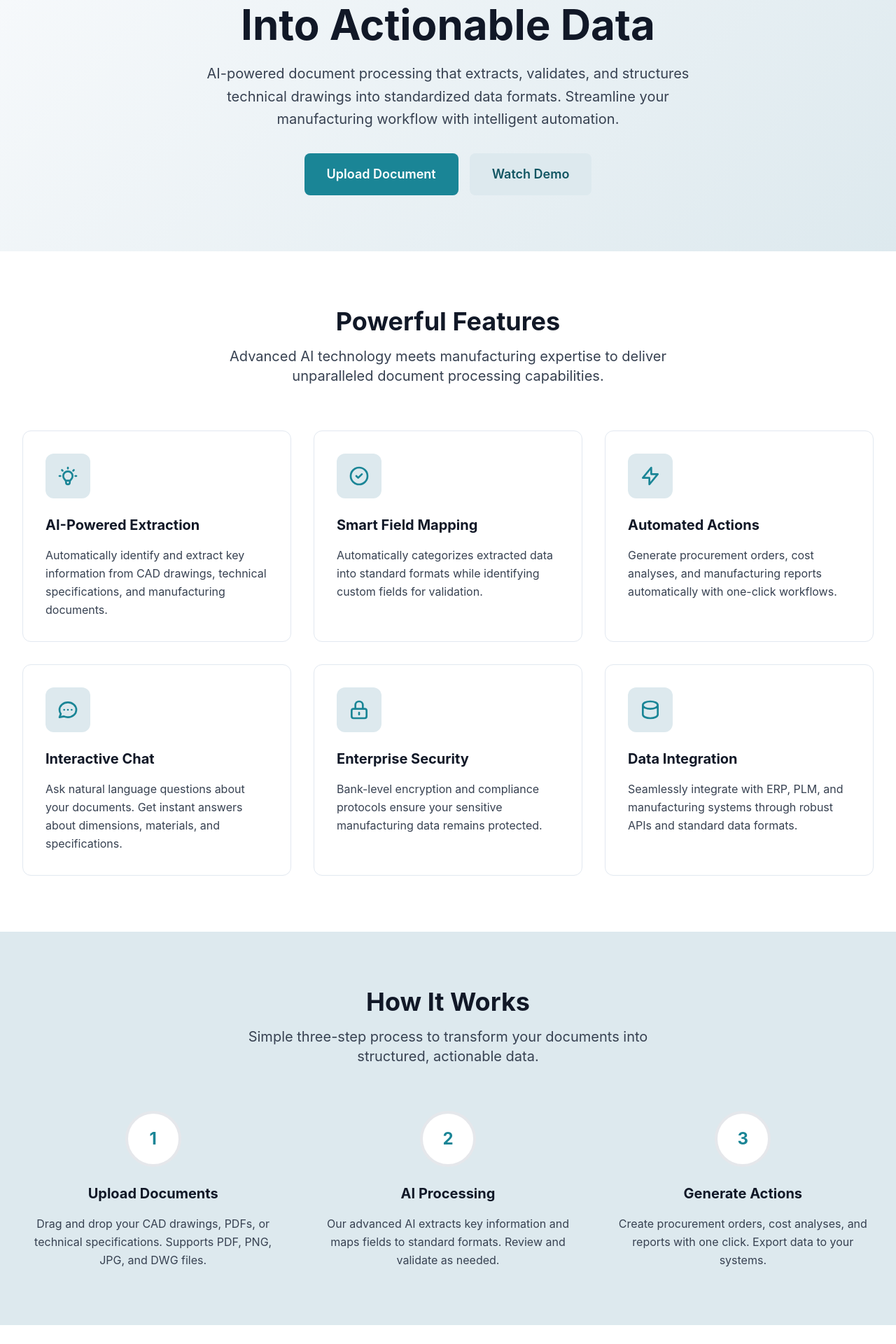
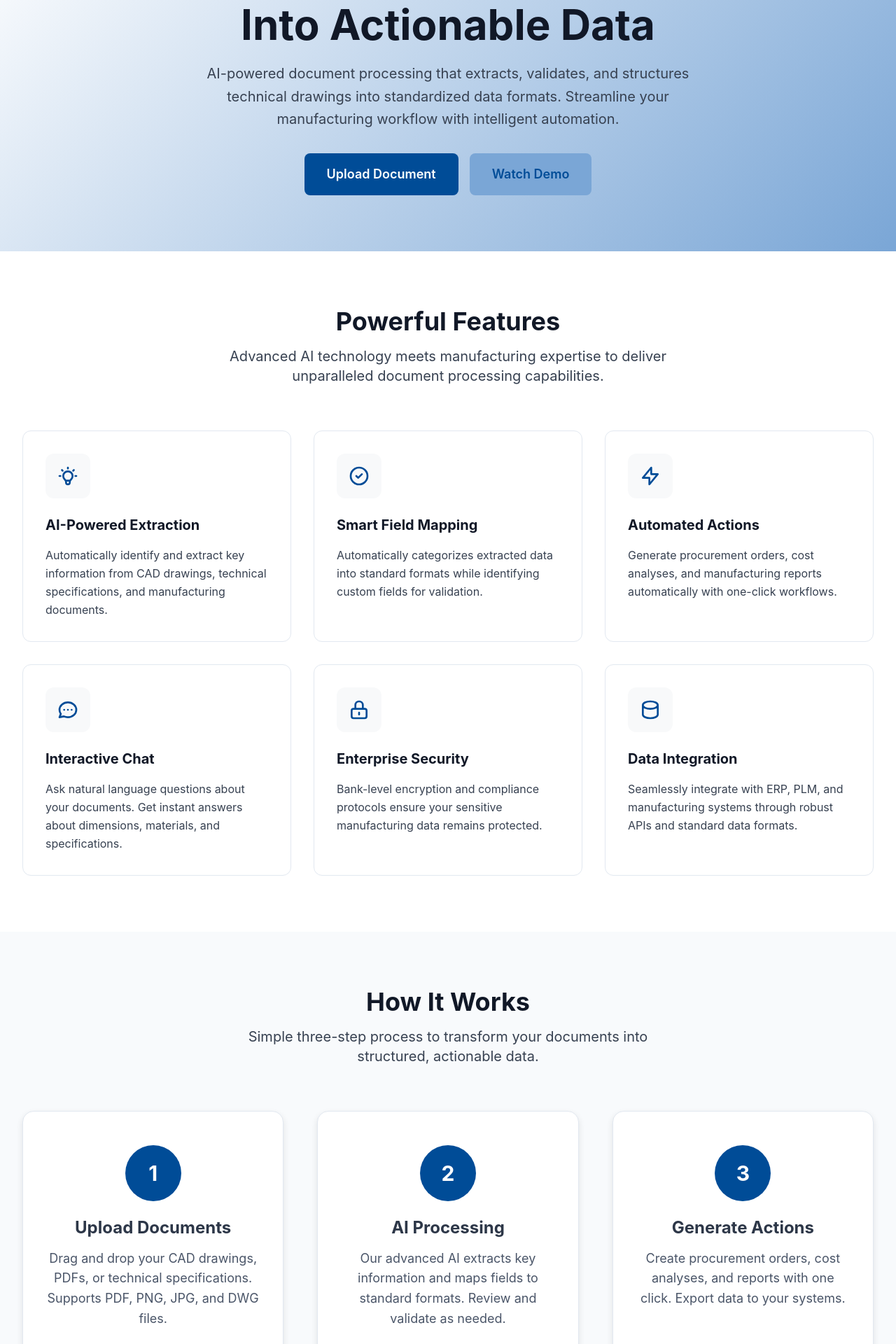
Before and after one commit to brpuneet898/boi-cad-agent, a Flask app: page / in a window 1280 px wide. Shown: the part 200-2120 px from the top of the page at 70% size. Run offline with Flask 3, Linux system fonts and the light colour scheme; some libraries are stand-ins or nearby versions.

Commit message:
Updated UI

```diff
--- a/static/style.css
+++ b/static/style.css
@@ -1,55 +1,143 @@
-body { font-family: 'Inter', sans-serif; }
+body {
+    font-family: 'Inter', sans-serif;
+}
 
+/* Primary Button */
 .btn-primary {
-    background: #1A8596;
+    background: #004c97; /* Primary Blue */
     color: white;
     transition: all 0.3s ease;
     font-weight: 500;
 }
 .btn-primary:hover {
-    background: #115562;
+    background: #0072ce; /* Lighter Blue for Hover */
     transform: translateY(-2px);
-    box-shadow: 0 8px 25px rgba(26, 133, 150, 0.3);
+    box-shadow: 0 8px 25px rgba(0, 114, 206, 0.3); /* Soft blue shadow */
 }
 
+/* Secondary Button */
 .btn-secondary {
-    background: #DDE9EE;
-    color: #115562;
+    background: #7aa6d6; /* Light Blue Accent */
+    color: #004c97; /* Dark Blue for contrast */
     transition: all 0.3s ease;
     font-weight: 500;
 }
 .btn-secondary:hover {
-    background: #c8d6dc;
+    background: #5b89c4; /* Slightly darker blue for hover */
     transform: translateY(-1px);
 }
 
+/* Hero Section */
 .hero-gradient {
-    background: linear-gradient(135deg, #f8fafc 0%, #DDE9EE 100%);
+    background: linear-gradient(135deg, #ffffff 0%, #7aa6d6 100%); /* Smooth gradient from white to light blue */
 }
 
-.text-primary { color: #1A8596; }
-.text-secondary { color: #115562; }
-.bg-light-accent { background: #DDE9EE; }
+/* Text Colors */
+.text-primary {
+    color: #004c97; /* Primary Blue for headings and main text */
+}
+.text-secondary {
+    color: #6f7d89; /* Muted gray-blue for secondary text */
+}
 
+/* Background Accent */
+.bg-light-accent {
+    background: #f8f9fa; /* Very light gray for subtle background areas */
+}
+
+/* Navigation Link */
 .nav-link {
-    color: #374151;
+    color: #6f7d89; /* Muted gray-blue for regular state */
     transition: color 0.2s ease;
 }
-.nav-link:hover { color: #1A8596; }
+.nav-link:hover {
+    color: #004c97; /* Primary Blue for hover state */
+}
 
+/* Feature Cards */
 .feature-card {
     background: white;
-    border: 1px solid #e2e8f0;
+    border: 1px solid #e2e8f0; /* Light gray border */
     transition: all 0.3s ease;
 }
 .feature-card:hover {
-    border-color: #1A8596;
+    border-color: #004c97; /* Primary Blue for hover border */
     transform: translateY(-4px);
-    box-shadow: 0 12px 30px rgba(26, 133, 150, 0.15);
+    box-shadow: 0 12px 30px rgba(0, 76, 151, 0.15); /* Soft blue shadow */
 }
 
+/* Icon Container */
 .icon-container {
-    background: #DDE9EE;
-    color: #1A8596;
+    background: #f8f9fa; /* Light background for icon container */
+    color: #004c97; /* Primary Blue for icon color */
     transition: all 0.3s ease;
 }
+
+/* Styling the "How It Works" section */
+#how-it-works {
+    background: #f8fafc; /* Light background for contrast */
+    padding: 5rem 0;
+}
+
+/* Styling the Step Cards */
+.step-card {
+    background: white;
+    padding: 2rem 1.5rem;
+    border-radius: 1rem;
+    border: 1px solid #e2e8f0;
+    transition: all 0.3s ease-in-out;
+    box-shadow: 0 4px 10px rgba(0, 0, 0, 0.1);
+}
+
+.step-card:hover {
+    background: #e5f2ff; /* Soft light blue on hover */
+    transform: translateY(-10px); /* Slight lifting effect */
+    box-shadow: 0 12px 25px rgba(0, 0, 0, 0.15); /* More prominent shadow */
+}
+
+/* Number Circle (Step Indicator) */
+.step-number {
+    background-color: #004c97; /* Primary Blue */
+    color: white;
+    width: 80px;
+    height: 80px;
+    display: flex;
+    align-items: center;
+    justify-content: center;
+    border-radius: 50%;
+    margin-bottom: 1.5rem;
+    transition: transform 0.3s ease;
+}
+
+.step-card:hover .step-number {
+    transform: rotate(360deg); /* Rotating the number slightly on hover */
+}
+
+/* Title and Description */
+.step-card h3 {
+    font-size: 1.25rem;
+    color: #2d3748; /* Dark gray for the heading */
+    font-weight: bold;
+    margin-bottom: 1rem;
+}
+
+.step-card p {
+    font-size: 1rem;
+    color: #4a5568; /* Muted gray for body text */
+    line-height: 1.6;
+}
+
+/* Responsive Design */
+@media (min-width: 768px) {
+    .step-card {
+        padding: 3rem 2rem;
+    }
+
+    .step-card h3 {
+        font-size: 1.5rem;
+    }
+
+    .step-card p {
+        font-size: 1.125rem;
+    }
+}
--- a/templates/index.html
+++ b/templates/index.html
@@ -152,28 +152,36 @@
                 Simple three-step process to transform your documents into structured, actionable data.
             </p>
         </div>
+
+        <!-- Steps Container -->
         <div class="max-w-7xl mx-auto grid md:grid-cols-3 gap-12 px-4 sm:px-6 lg:px-8">
-            <div class="text-center">
-                <div class="bg-white w-20 h-20 rounded-full flex items-center justify-center mx-auto mb-6 border-4 border-primary">
-                    <span class="text-2xl font-bold text-primary">1</span>
+
+            <!-- Step 1 -->
+            <div class="step-card text-center transition-all hover:transform hover:scale-105 hover:shadow-lg">
+                <div class="step-number bg-primary text-white w-20 h-20 rounded-full flex items-center justify-center mx-auto mb-6">
+                    <span class="text-3xl font-bold">1</span>
                 </div>
                 <h3 class="text-xl font-bold text-gray-900 mb-4">Upload Documents</h3>
                 <p class="text-gray-700 leading-relaxed">
                     Drag and drop your CAD drawings, PDFs, or technical specifications. Supports PDF, PNG, JPG, and DWG files.
                 </p>
             </div>
-            <div class="text-center">
-                <div class="bg-white w-20 h-20 rounded-full flex items-center justify-center mx-auto mb-6 border-4 border-primary">
-                    <span class="text-2xl font-bold text-primary">2</span>
+
+            <!-- Step 2 -->
+            <div class="step-card text-center transition-all hover:transform hover:scale-105 hover:shadow-lg">
+                <div class="step-number bg-primary text-white w-20 h-20 rounded-full flex items-center justify-center mx-auto mb-6">
+                    <span class="text-3xl font-bold">2</span>
                 </div>
                 <h3 class="text-xl font-bold text-gray-900 mb-4">AI Processing</h3>
                 <p class="text-gray-700 leading-relaxed">
                     Our advanced AI extracts key information and maps fields to standard formats. Review and validate as needed.
                 </p>
             </div>
-            <div class="text-center">
-                <div class="bg-white w-20 h-20 rounded-full flex items-center justify-center mx-auto mb-6 border-4 border-primary">
-                    <span class="text-2xl font-bold text-primary">3</span>
+
+            <!-- Step 3 -->
+            <div class="step-card text-center transition-all hover:transform hover:scale-105 hover:shadow-lg">
+                <div class="step-number bg-primary text-white w-20 h-20 rounded-full flex items-center justify-center mx-auto mb-6">
+                    <span class="text-3xl font-bold">3</span>
                 </div>
                 <h3 class="text-xl font-bold text-gray-900 mb-4">Generate Actions</h3>
                 <p class="text-gray-700 leading-relaxed">
```
